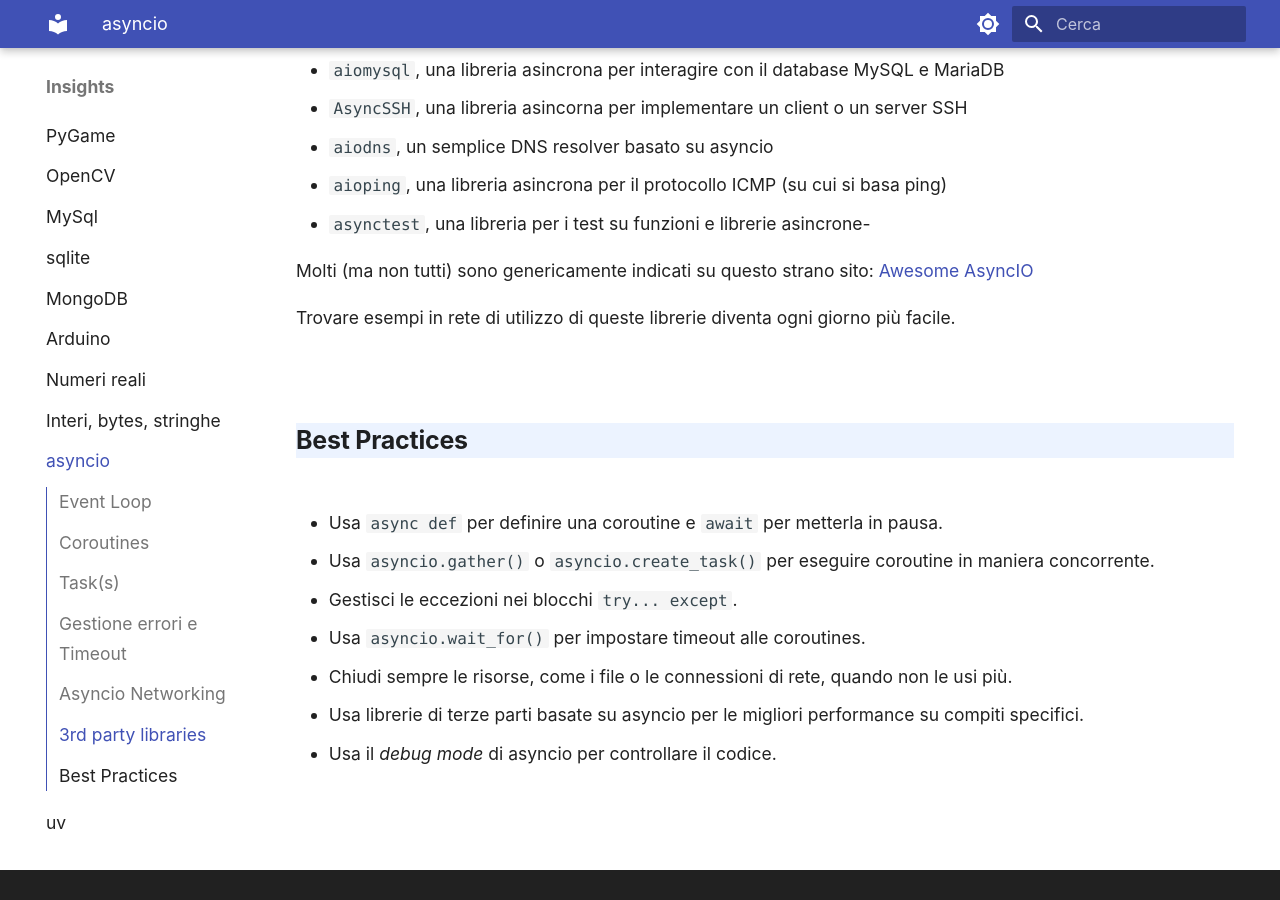
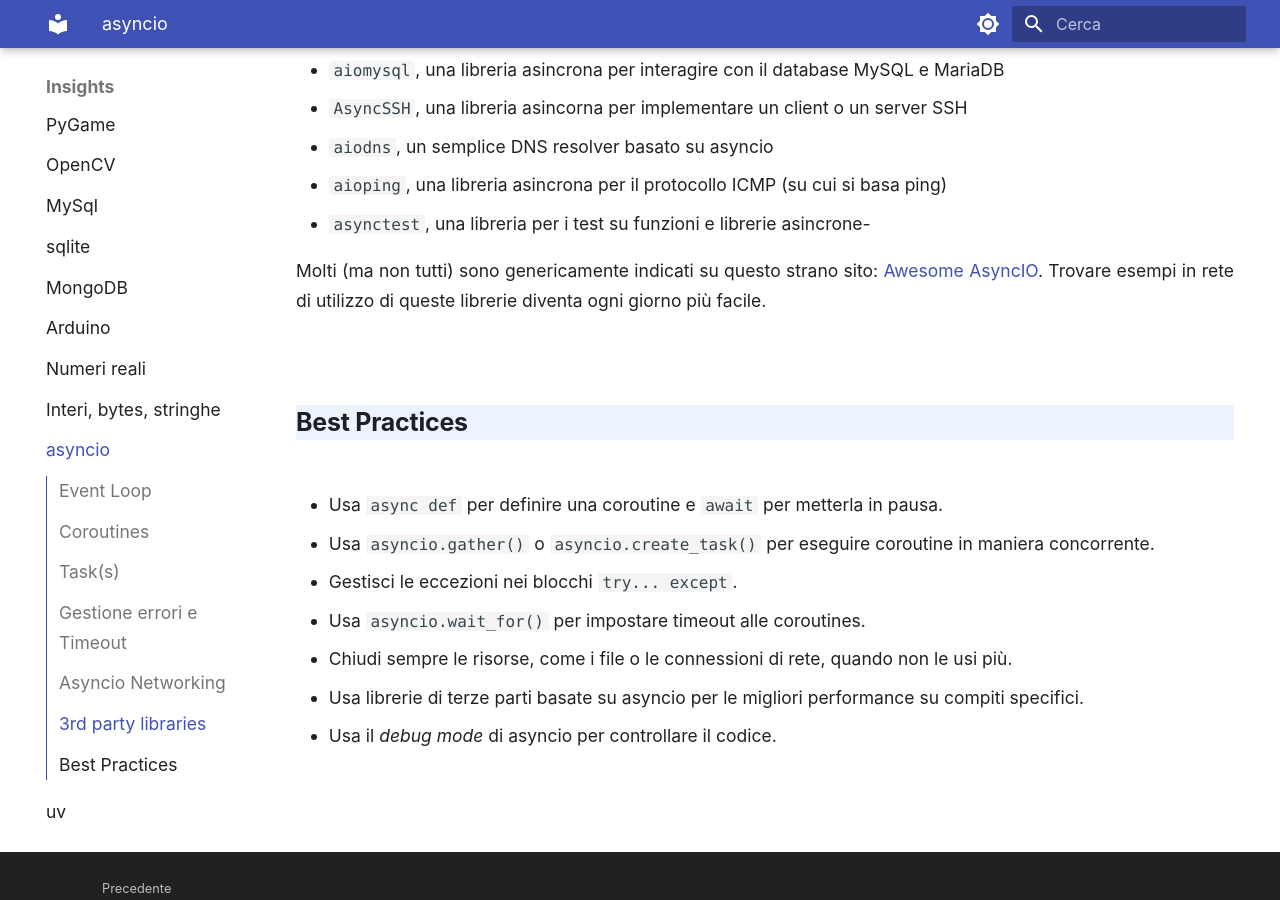
Before and after one commit to adjamhub/pyhandouts, an MkDocs documentation site: the page built from docs/insights/99_asyncio.md, in a window 1280 px wide and 900 px high, scrolled down 5266 px. Built offline with MkDocs 1.6.1 and Material for MkDocs 9.7.7, drawn with Linux system fonts in a browser that asks for light colours.

Commit message:
cosmetic

```diff
--- a/docs/insights/99_asyncio.md
+++ b/docs/insights/99_asyncio.md
@@ -170,8 +170,8 @@ più disparati:
 - `aioping`, una libreria asincrona per il protocollo ICMP (su cui si basa ping)
 - `asynctest`, una libreria per i test su funzioni e librerie asincrone-
 
-Molti (ma non tutti) sono genericamente indicati su questo strano sito: <a href="https://github.com/timofurrer/awesome-asyncio" target="_blank">Awesome AsyncIO</a>
-
+Molti (ma non tutti) sono genericamente indicati su questo strano sito:
+<a href="https://github.com/timofurrer/awesome-asyncio" target="_blank">Awesome AsyncIO</a>.
 Trovare esempi in rete di utilizzo di queste librerie diventa ogni giorno più facile.
 
 
```
